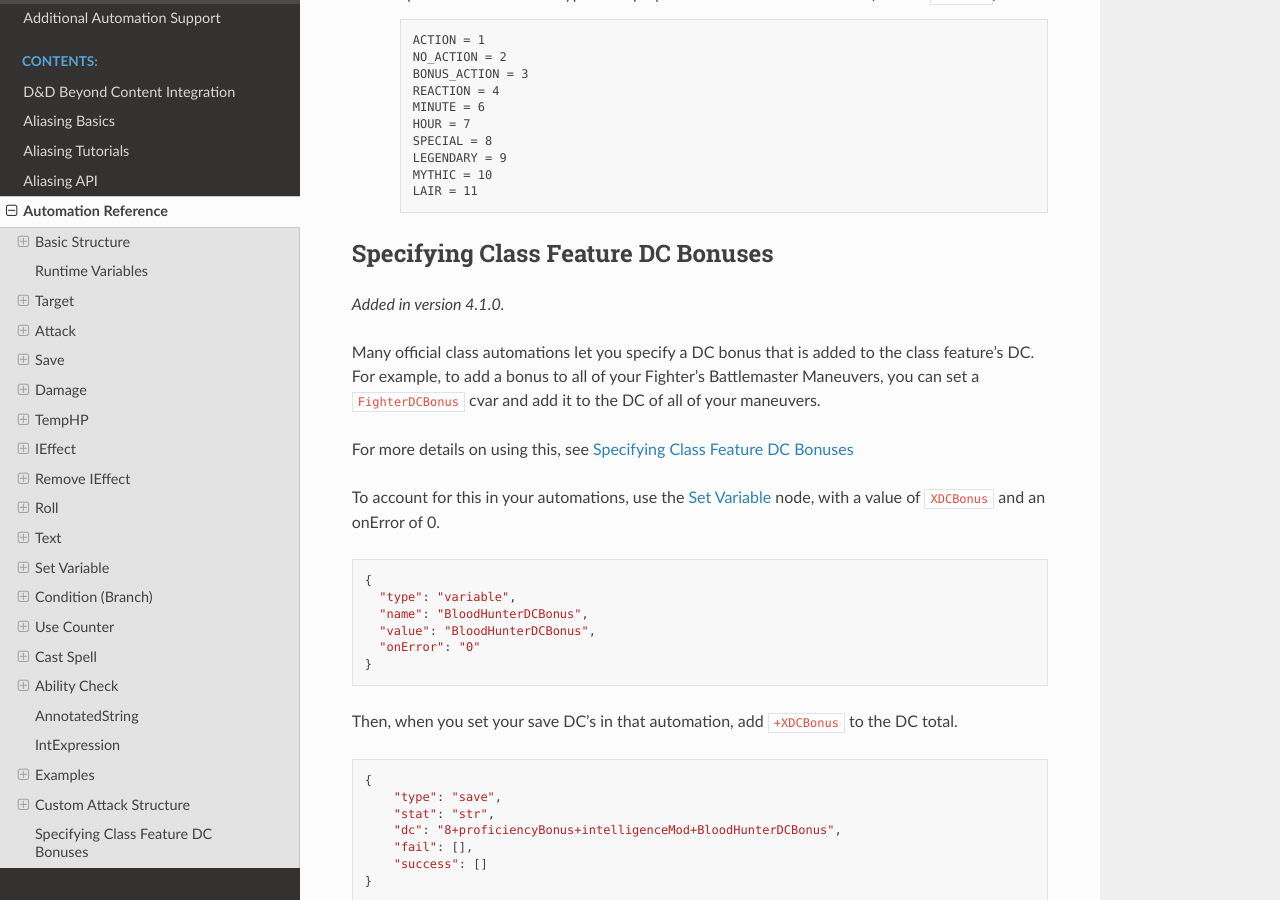
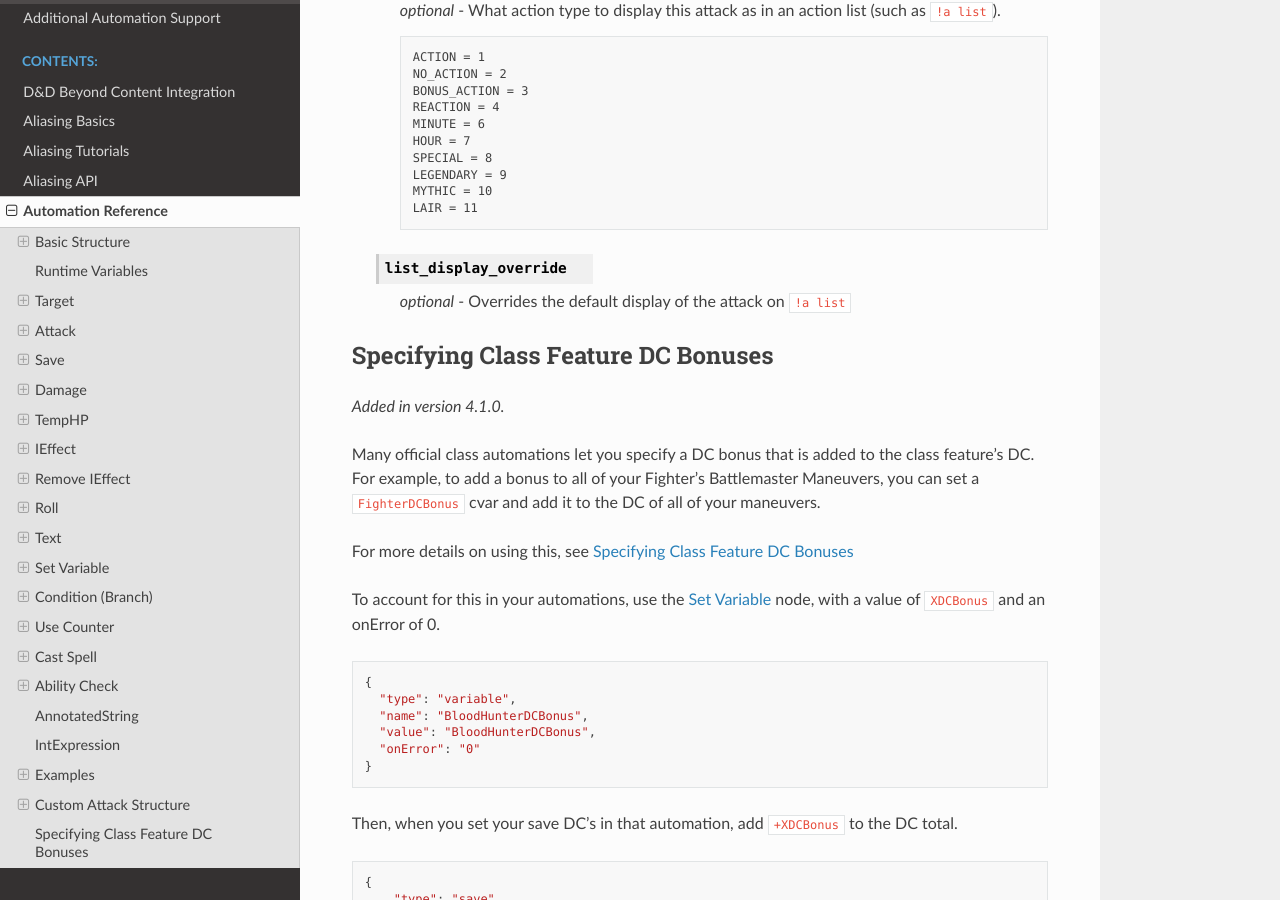
Before and after one commit to avrae/avrae, a Sphinx documentation site: the page built from docs/automation_ref.rst, in a window 1280 px wide and 900 px high, scrolled down 31514 px. Built offline with Sphinx 7.4.7 and the Read the Docs theme 3.1.0, drawn with Linux system fonts in a browser that asks for light colours; some of the changed text lies outside the part shown.

Commit message:
Add list_display_override to automation ref

```diff
--- a/docs/automation_ref.rst
+++ b/docs/automation_ref.rst
@@ -1477,6 +1477,7 @@ Custom Attack Structure
         thumb?: string;
         extra_crit_damage?: string;
         activation_type?: number;
+        list_display_override?: str;
     }
 
 In order to use Automation, it needs to be contained within a custom attack or spell. We recommend building these on
@@ -1543,6 +1544,11 @@ Hand-written custom attacks may be written in JSON or YAML and imported using th
             MYTHIC = 10
             LAIR = 11
 
+    .. attribute:: list_display_override
+
+        *optional* - Overrides the default display of the attack on ``!a list``
+
+
 .. _class_feature_dc_impl:
 
 Specifying Class Feature DC Bonuses
```
